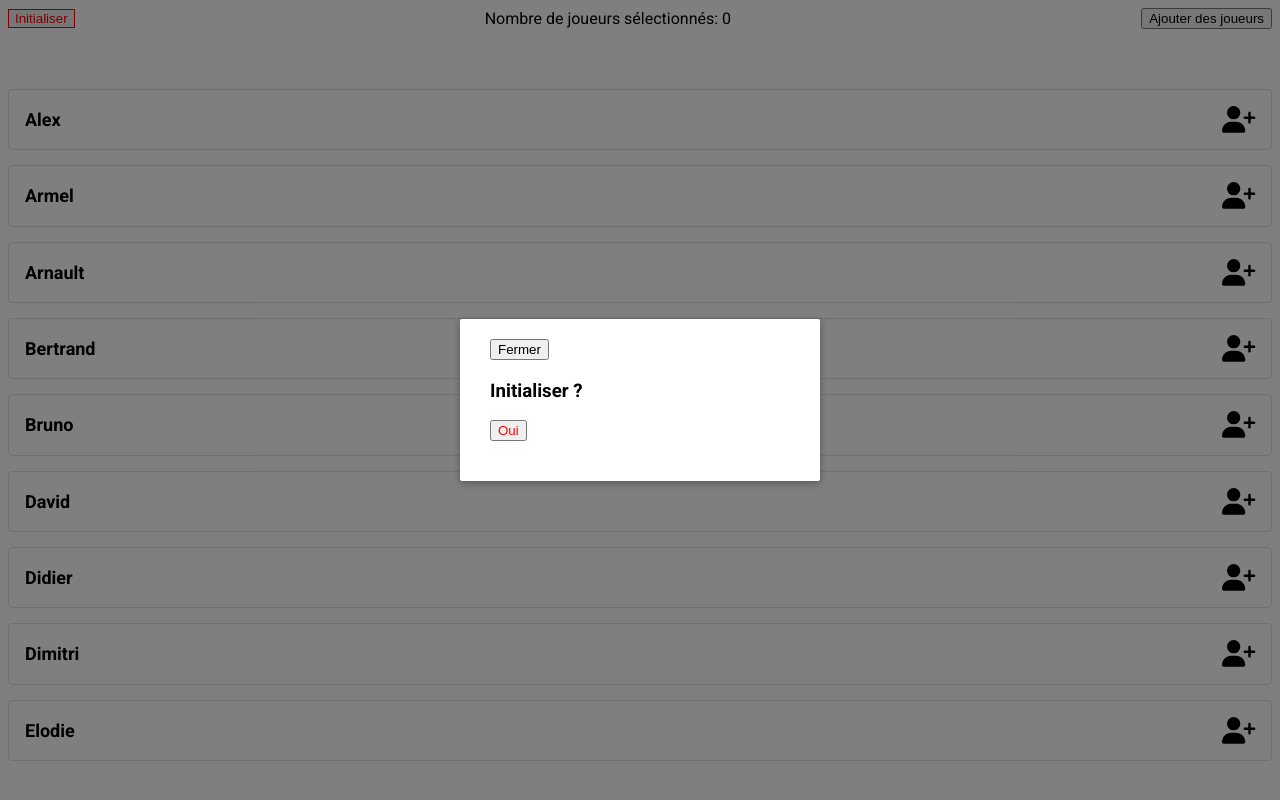
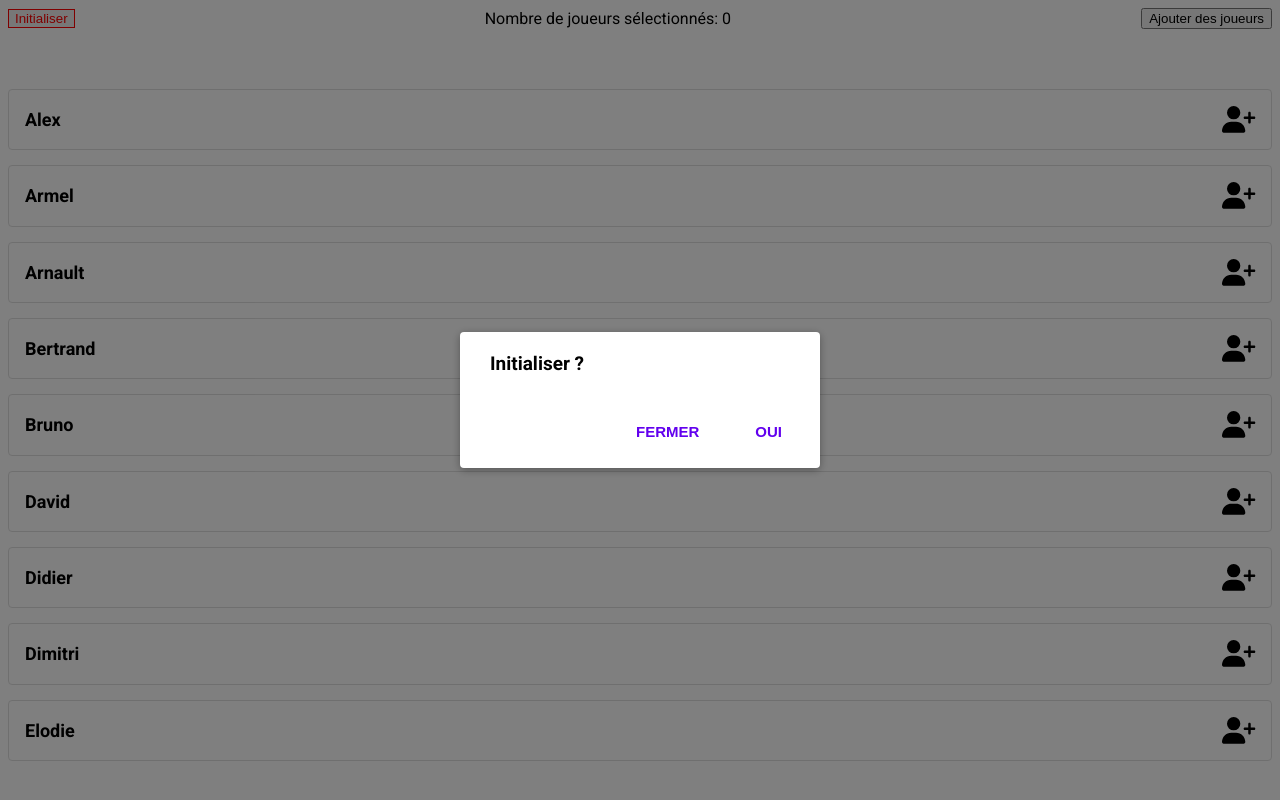
Before and after one commit to dav-daz/fous-du-volants-app, a Vue app: page / in a window 1280 px wide. Both pictures are taken after a click on the button "Initialiser". Built offline with nearby package versions, Linux system fonts and the light colour scheme.

Commit message:
Modal styles

```diff
--- a/src/App.vue
+++ b/src/App.vue
@@ -29,14 +29,14 @@
 
 
   <!-- use the modal component, pass in the prop -->
-  <modal :show="showModal" @close="showModal = false">
+  <modal :show="showModal">
     <template #body>
       <!--
       On change de composant, grâce à <component> et :is
       Comme si on écrivait : <addNewPlayers @add-new-players="addNewPlayers" /> ou <resetPlayers @reset="reset" />
       On récup aussi les $emit des composants
       -->
-      <component :is="componentInModal" @add-new-players="addNewPlayers" @reset="reset" />
+      <component :is="componentInModal" @add-new-players="addNewPlayers" @close="showModal = false" @reset="reset" />
     </template>
   </modal>
 
@@ -232,7 +232,7 @@ export default {
     gap: 3rem;
     padding: 1.6rem;
     border: 1px solid #e0e0e0;
-    border-radius: 4px;
+    border-radius: $border-radius-4;
 
     &-name {
       font-size: 1.8rem;
--- a/src/assets/styles/_variables.scss
+++ b/src/assets/styles/_variables.scss
@@ -4,5 +4,8 @@ $c-white: #fff;
 $c-black: #000;
 $c-green: #41c300;
 $c-red: red;
+$c-modal-btn: #6200ee;
 
 $ff-default: 'Roboto';
+
+$border-radius-4: 4px;
--- a/src/assets/styles/main.scss
+++ b/src/assets/styles/main.scss
@@ -41,3 +41,13 @@ button {
   background: transparent;
   padding: 0;
 }
+
+.btn-modal {
+  @extend .btn-icon;
+
+  text-transform: uppercase;
+  font-weight: 700;
+  font-size: 1.5rem;
+  color: $c-modal-btn;
+  padding: 0.8rem;
+}
--- a/src/components/Modal.vue
+++ b/src/components/Modal.vue
@@ -5,20 +5,9 @@
     <div v-if="show" class="modal-mask">
       <div class="modal-wrapper">
         <div class="modal-container">
-
-          <div class="modal-header">
-            <button
-                class="modal-default-button"
-                @click="$emit('close')"
-                v-html="texts.button.modal_close"
-            ></button>
-          </div>
-
           <div class="modal-body">
             <slot name="body"></slot>
-
           </div>
-
         </div>
       </div>
     </div>
@@ -70,12 +59,19 @@ export default {
     margin: 0 auto;
     padding: 20px 30px;
     background-color: #fff;
-    border-radius: 2px;
+    border-radius: $border-radius-4;
     box-shadow: 0 2px 8px rgba(0, 0, 0, 0.33);
     transition: all 0.5s ease;
   }
 
+  &-title {
+    font-size: 1.9rem;
+    margin: 0;
+  }
+
   &-header {
+    text-align: right;
+
     h3 {
       margin-top: 0;
       margin-bottom: 50px;
@@ -85,11 +81,9 @@ export default {
 
   &-footer {
     display: flex;
-    justify-content: space-between;
-  }
-
-  &-body {
-    margin: 20px 0;
+    justify-content: flex-end;
+    gap: 4rem;
+    margin-top: 4rem;
   }
 
   &-default-button {
--- a/src/components/addNewPlayers.vue
+++ b/src/components/addNewPlayers.vue
@@ -1,6 +1,6 @@
 <template>
-  <form>
-    <label>Ajouter des nouveaux joueurs</label>
+  <h3 class="modal-title">Ajouter des nouveaux joueurs</h3>
+
     <div
         v-for="(newPlayer, k) in newPlayers"
         :key="k"
@@ -14,8 +14,17 @@
         <button v-show="k || ( !k && newPlayers.length > 1)" @click="removeField(k)" type="button">-</button>
       </div>
     </div>
-    <button @click="sendNewPlayers" type="button" v-html="texts.button.add_to_list"></button>
-  </form>
+    <div class="modal-footer">
+      <button
+          class="btn-modal"
+          @click="$emit('close')"
+          v-html="texts.button.modal_close"></button>
+      <button @click="sendNewPlayers"
+              class="btn-modal"
+              type="button"
+              v-html="texts.button.add_to_list"></button>
+    </div>
+
 </template>
 
 <script>
@@ -28,7 +37,8 @@ export default {
       texts: {
         "title": content.add_new_player.title,
         button: {
-          add_to_list: content.button.add_to_list
+          add_to_list: content.button.add_to_list,
+          modal_close: content.button.modal_close
         }
       },
       newPlayers: [
--- a/src/components/resetPlayers.vue
+++ b/src/components/resetPlayers.vue
@@ -1,10 +1,16 @@
 <template>
-  <h3>Initialiser ?</h3>
-  <button
-      class="modal-default-button reset"
-      @click="$emit('reset')"
-      v-html="texts.button.init_confirm"
-  ></button>
+  <h3 class="modal-title">Initialiser ?</h3>
+
+  <div class="modal-footer">
+    <button
+        class="btn-modal"
+        @click="$emit('close')"
+        v-html="texts.button.modal_close"></button>
+    <button
+        class="btn-modal"
+        @click="$emit('reset')"
+        v-html="texts.button.init_confirm"></button>
+  </div>
 </template>
 
 <script>
@@ -17,7 +23,8 @@ export default {
     return {
       texts: {
         button: {
-          init_confirm: content.button.init_confirm
+          init_confirm: content.button.init_confirm,
+          modal_close: content.button.modal_close
         }
       },
     }
--- a/src/main.js
+++ b/src/main.js
@@ -4,8 +4,8 @@ import App from './App.vue';
 // font-awesome
 import { library } from "@fortawesome/fontawesome-svg-core";
 import { FontAwesomeIcon } from '@fortawesome/vue-fontawesome';
-import { faUserPlus, faUserMinus } from "@fortawesome/free-solid-svg-icons";
+import { faUserPlus, faUserMinus, faXmark } from "@fortawesome/free-solid-svg-icons";
 
-library.add(faUserPlus, faUserMinus);
+library.add(faUserPlus, faUserMinus, faXmark);
 
 createApp(App).component("fa-icon", FontAwesomeIcon).mount('#app');
```
